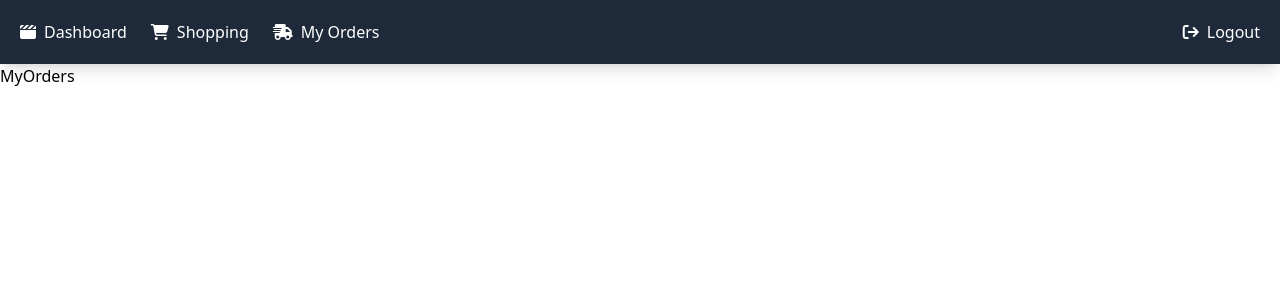
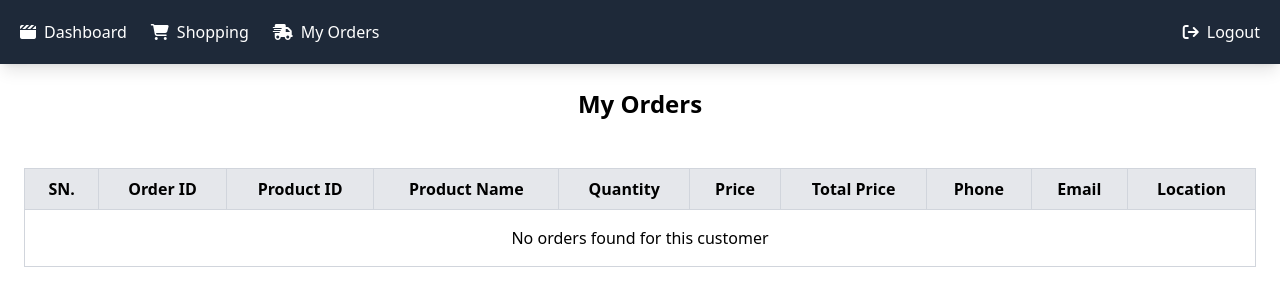
Before and after one commit to diwasbk2k3/gadgetverse, a React (Vite) app in the folder frontend/: page /user/myorders in a window 1280 px wide. Shown: the top 306 px of the page. Built offline with nearby package versions, Linux system fonts and the light colour scheme.

Commit message:
My Orders

```diff
--- a/frontend/src/components/private/user/MyOrders.jsx
+++ b/frontend/src/components/private/user/MyOrders.jsx
@@ -2,7 +2,35 @@ import React from 'react'
 
 function MyOrders() {
   return (
-    <div>MyOrders</div>
+    <div className="p-6 overflow-x-auto">
+      <h2 className="text-2xl font-bold mb-6 text-center">My Orders</h2>
+
+      <div className="w-full overflow-x-auto">
+        <table className="w-full border-collapse border border-gray-300 mt-6 min-w-max">
+          <thead className="bg-gray-200">
+            <tr>
+              <th className="border border-gray-300 px-4 py-2">SN.</th>
+              <th className="border border-gray-300 px-4 py-2">Order ID</th>
+              <th className="border border-gray-300 px-4 py-2">Product ID</th>
+              <th className="border border-gray-300 px-4 py-2">Product Name</th>
+              <th className="border border-gray-300 px-4 py-2">Quantity</th>
+              <th className="border border-gray-300 px-4 py-2">Price</th>
+              <th className="border border-gray-300 px-4 py-2">Total Price</th>
+              <th className="border border-gray-300 px-4 py-2">Phone</th>
+              <th className="border border-gray-300 px-4 py-2">Email</th>
+              <th className="border border-gray-300 px-4 py-2">Location</th>
+            </tr>
+          </thead>
+          <tbody>
+            <tr>
+              <td colSpan="10" className="text-center py-4">
+                No orders found for this customer
+              </td>
+            </tr>
+          </tbody>
+        </table>
+      </div>
+    </div>
   )
 }
 
```
